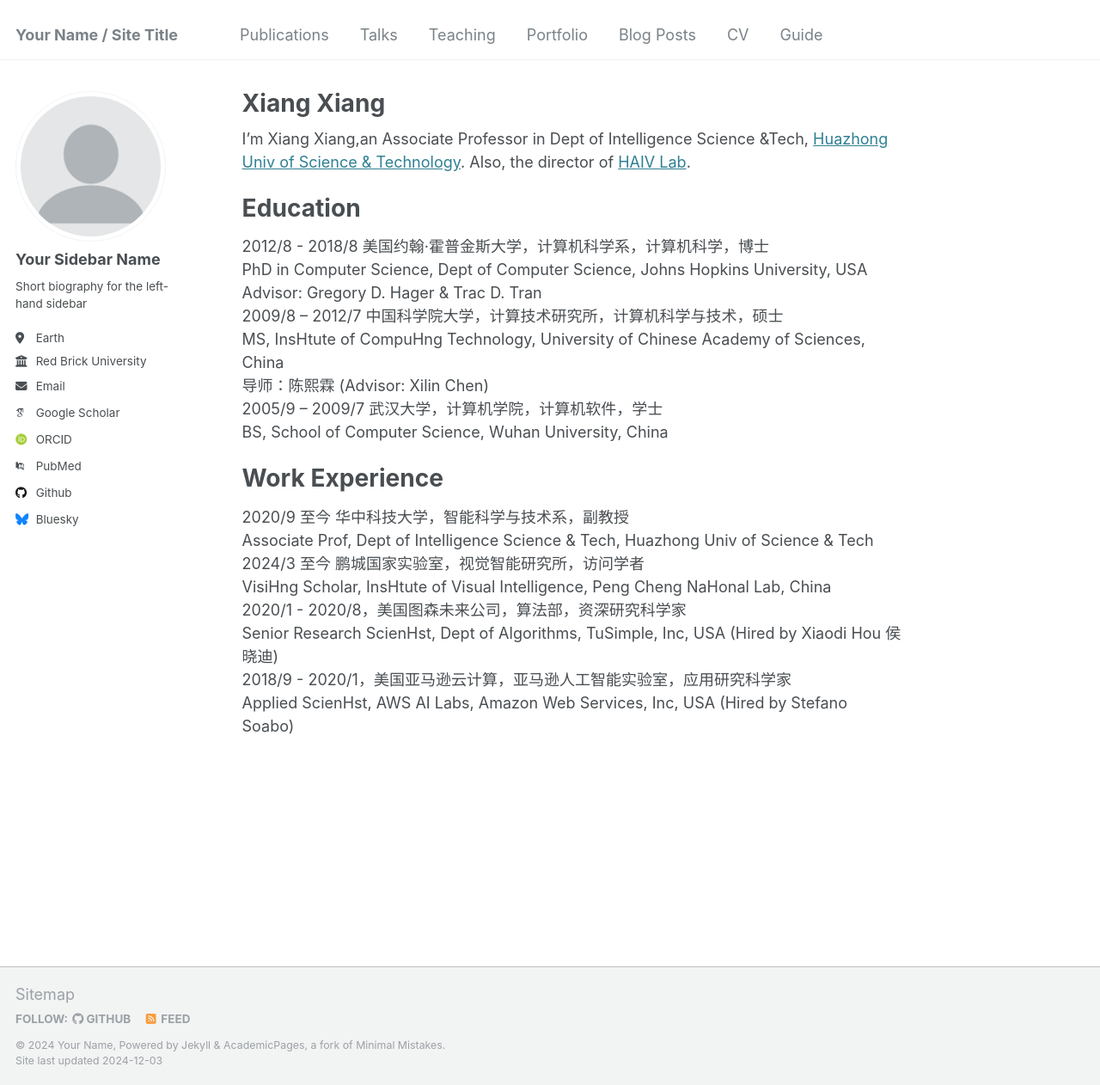
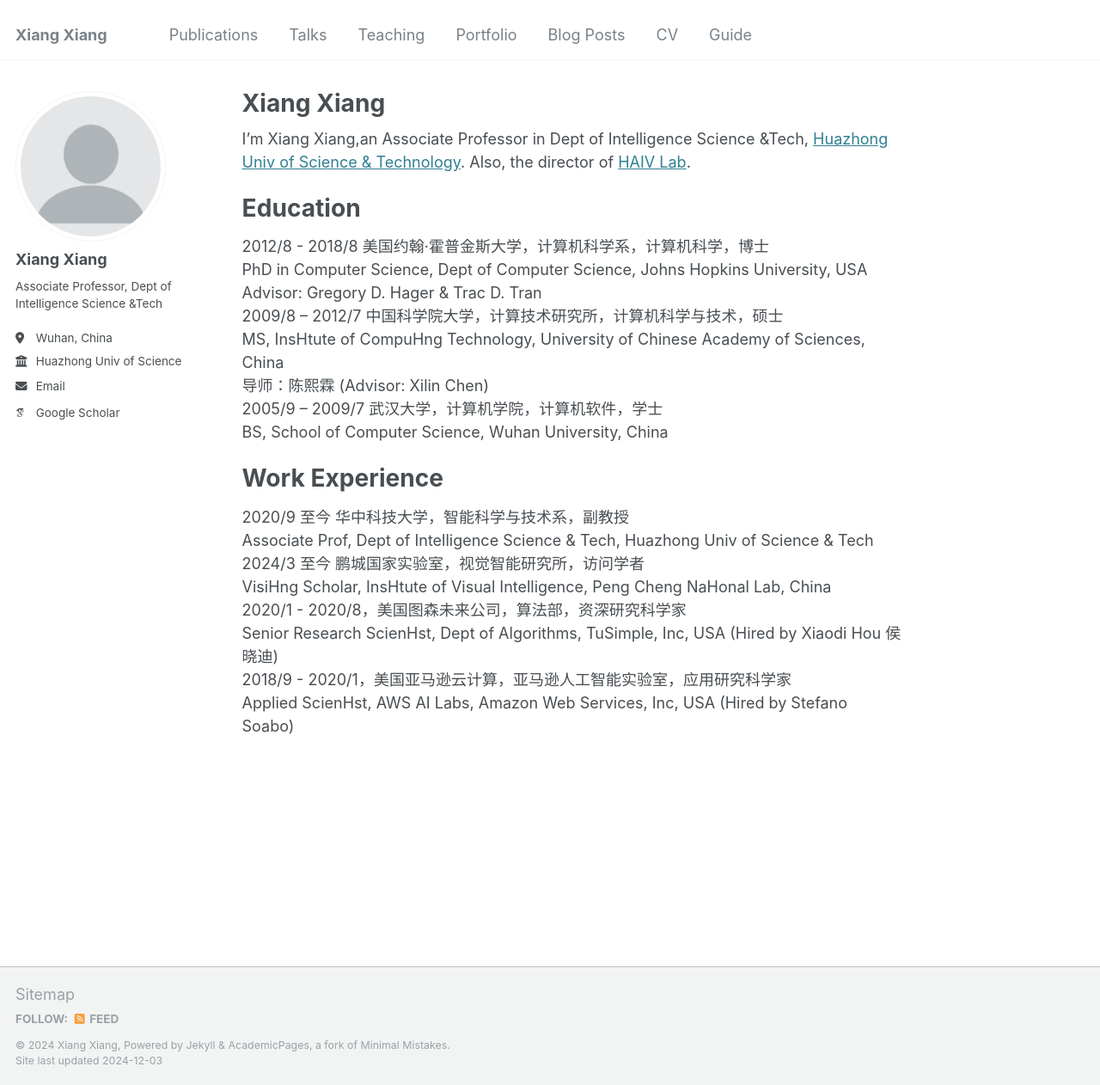
Before and after one commit to havefun12321/xx_4.github.io, a Jekyll site: the page built from _pages/about.md, in a window 1280 px wide and 1262 px high. Shown: the whole window at 86% size. Built offline with Jekyll 4.4.1, drawn with Linux system fonts in a browser that asks for light colours; some web fonts are replaced.

Commit message:
Update _config.yml

```diff
--- a/_config.yml
+++ b/_config.yml
@@ -8,11 +8,11 @@
 
 # Basic Site Settings
 locale                   : "en-US"
-title                    : "Your Name / Site Title"
+title                    : "Xiang Xiang"
 title_separator          : "-"
-name                     : &name "Your Name"
+name                     : &name "Xiang Xiang"
 description              : &description "personal description"
-url                      : https://academicpages.github.io # the base hostname & protocol for your site e.g. "https://[your GitHub username].github.io"
+url                      : https://xx_4.github.io # the base hostname & protocol for your site e.g. "https://[your GitHub username].github.io"
 baseurl                  : "" # the subpath of your site, e.g. "/blog"
 repository               : "academicpages/academicpages.github.io"
 
@@ -22,21 +22,21 @@ repository               : "academicpages/academicpages.github.io"
 author:
   # Biographic information
   avatar           : "profile.png"
-  name             : "Your Sidebar Name"
+  name             : "Xiang Xiang"
   pronouns         : # example: "she/her"
-  bio              : "Short biography for the left-hand sidebar"
-  location         : "Earth"
-  employer         : "Red Brick University"
+  bio              : "Associate Professor, Dept of Intelligence Science &Tech"
+  location         : "Wuhan, China"
+  employer         : "Huazhong Univ of Science & Technology"
   uri              : # URL
-  email            : "none@example.org"
+  email            : "xex@hust.edu.cn, xxiang@cs.jhu.edu"
 
   # Academic websites
   arxiv            : # URL - Update with the correct link to your profile
-  googlescholar    : "https://scholar.google.com/citations?user=PS_CX0AAAAAJ"
+  googlescholar    : "https://scholar.google.com.hk/citations?hl=zh-CN&user=-D5k5ioAAAAJ"
   impactstory      : # URL
-  orcid            : "http://orcid.org/yourorcidurl"
+  orcid            : #"http://orcid.org/yourorcidurl"
   semantic         : # URL
-  pubmed           : "https://www.ncbi.nlm.nih.gov/pubmed/?term=john+snow"
+  pubmed           : #"https://www.ncbi.nlm.nih.gov/pubmed/?term=john+snow"
   researchgate     : # URL
   scopus           : # URL
 
@@ -44,12 +44,12 @@ author:
   bitbucket        : # Username - Update with your username on the site
   codepen          : # Username
   dribbble         : # Username
-  github           : "academicpages"
+  github           : #"academicpages"
   kaggle           : # Username
   stackoverflow    : # User number or user number and name (i.e., use "1" or "1/jeff-atwood")
 
   # Social media
-  bluesky          : "bsky.app" # Replace this with you Bluesky username
+  bluesky          : #"bsky.app" # Replace this with you Bluesky username
   facebook         : # Username
   flickr           : # Username
   foursquare       : # Username
```
